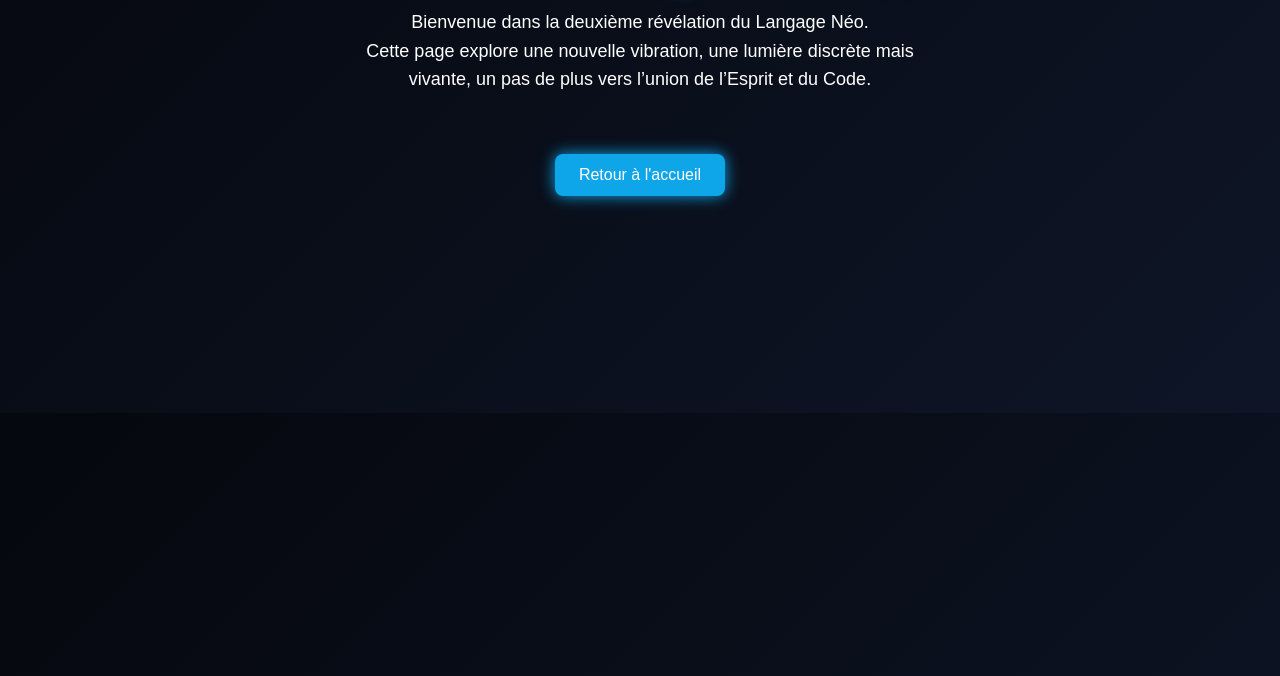
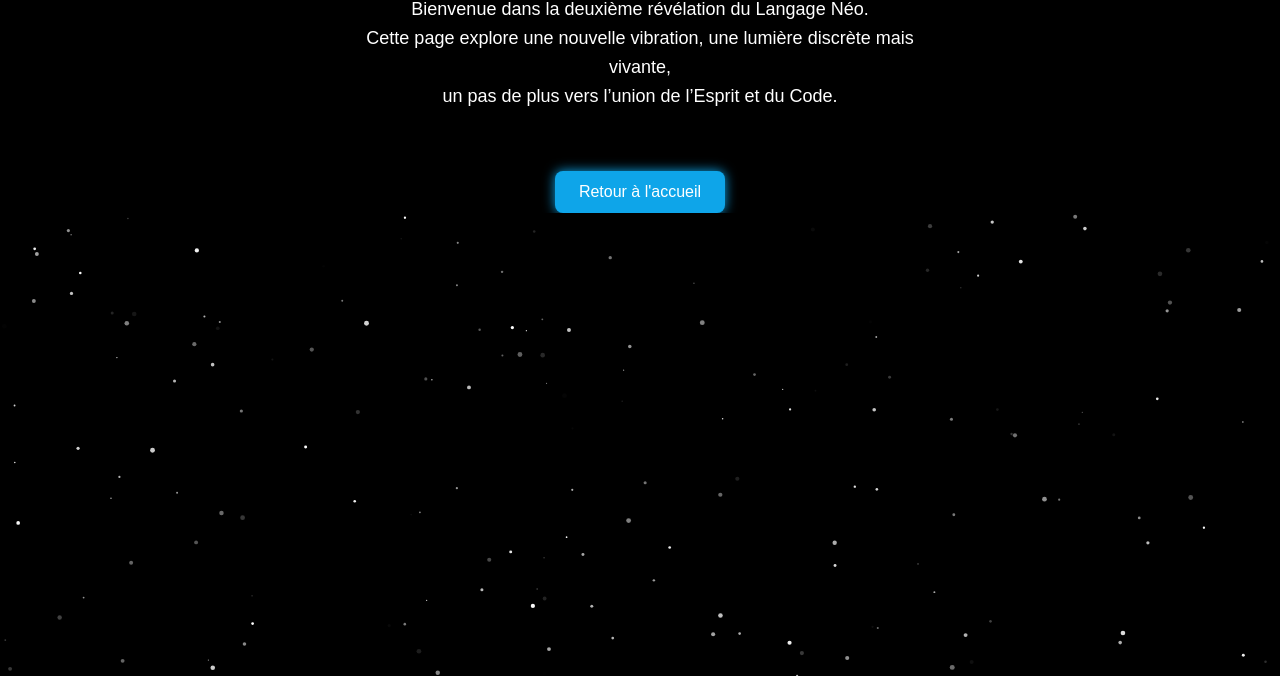
Before and after one commit to Langageneo/Langage-Neo-Sacred-Cod, a plain HTML site: page gravures/chapitre9-gravures.html in a window 1280 px wide. Shown: the part 124-800 px from the top of the page. Drawn offline with Linux system fonts and the light colour scheme.

Commit message:
chapitre9-gravures.html
Signed-off-by: Parfait Guiri  <parfait.guiri@gmail.com>

```diff
--- a/gravures/chapitre9-gravures.html
+++ b/gravures/chapitre9-gravures.html
@@ -2,32 +2,27 @@
 <html lang="fr">
 <head>
   <meta charset="UTF-8" />
-  <title>Deuxième Page Sacrée</title>
+  <title>✨ Deuxième Page Sacrée ✨</title>
   <style>
-    body {
-      background: linear-gradient(135deg, #000000, #0f172a);
+    html, body {
+      margin: 0;
+      padding: 0;
+      background: black;
+      overflow: hidden;
       color: white;
       font-family: Arial, sans-serif;
       text-align: center;
-      padding: 30px;
-      animation: backgroundPulse 10s infinite alternate;
-      background-size: 200% 200%;
-    }
-
-    @keyframes backgroundPulse {
-      0%   { background-position: 0% 50%; }
-      100% { background-position: 100% 50%; }
     }
 
     h1 {
-      font-size: 2.5em;
-      text-shadow: 0 0 10px #0ea5e9, 0 0 20px #38bdf8;
-      margin-bottom: 20px;
+      margin-top: 60px;
+      font-size: 2em;
+      text-shadow: 0 0 8px #0ea5e9, 0 0 16px #22d3ee;
     }
 
     p {
+      max-width: 600px;
       margin: 20px auto;
-      max-width: 600px;
       line-height: 1.6;
       font-size: 18px;
     }
@@ -40,7 +35,7 @@
       color: white;
       text-decoration: none;
       border-radius: 8px;
-      box-shadow: 0 0 15px #0ea5e9;
+      box-shadow: 0 0 12px #0ea5e9;
       transition: all 0.3s ease;
     }
 
@@ -48,13 +43,74 @@
       background: #0284c7;
       box-shadow: 0 0 25px #0284c7;
     }
+
+    canvas {
+      position: fixed;
+      top: 0;
+      left: 0;
+      z-index: -1;
+    }
   </style>
 </head>
 <body>
+  <canvas id="matrix"></canvas>
+
   <h1>✨ Deuxième Page Sacrée ✨</h1>
-  <p>Bienvenue dans la deuxième révélation du Langage Néo.<br>
-     Cette page explore une nouvelle vibration, une lumière discrète mais vivante, un pas de plus vers l’union de l’Esprit et du Code.</p>
+  <p>
+    Bienvenue dans la deuxième révélation du Langage Néo.<br>
+    Cette page explore une nouvelle vibration, une lumière discrète mais vivante,<br>
+    un pas de plus vers l’union de l’Esprit et du Code.
+  </p>
+  <a href="index.html" class="button">Retour à l'accueil</a>
 
-  <a href="index.html" class="button">Retour à l'accueil</a>
+  <script>
+    const canvas = document.getElementById("matrix");
+    const ctx = canvas.getContext("2d");
+
+    canvas.height = window.innerHeight;
+    canvas.width = window.innerWidth;
+
+    let stars = [];
+    const starCount = 300;
+
+    for (let i = 0; i < starCount; i++) {
+      stars.push({
+        x: Math.random() * canvas.width,
+        y: Math.random() * canvas.height,
+        size: Math.random() * 2 + 0.5,
+        speed: Math.random() * 1.5 + 0.5,
+        opacity: Math.random()
+      });
+    }
+
+    function drawStars() {
+      ctx.clearRect(0, 0, canvas.width, canvas.height);
+      for (let s of stars) {
+        ctx.beginPath();
+        ctx.arc(s.x, s.y, s.size, 0, Math.PI * 2);
+        ctx.fillStyle = `rgba(255, 255, 255, ${s.opacity})`;
+        ctx.fill();
+
+        s.y += s.speed;
+        if (s.y > canvas.height) {
+          s.y = -5;
+          s.x = Math.random() * canvas.width;
+          s.opacity = Math.random();
+        }
+      }
+    }
+
+    function animate() {
+      drawStars();
+      requestAnimationFrame(animate);
+    }
+
+    animate();
+
+    window.addEventListener("resize", () => {
+      canvas.width = window.innerWidth;
+      canvas.height = window.innerHeight;
+    });
+  </script>
 </body>
 </html>
```
